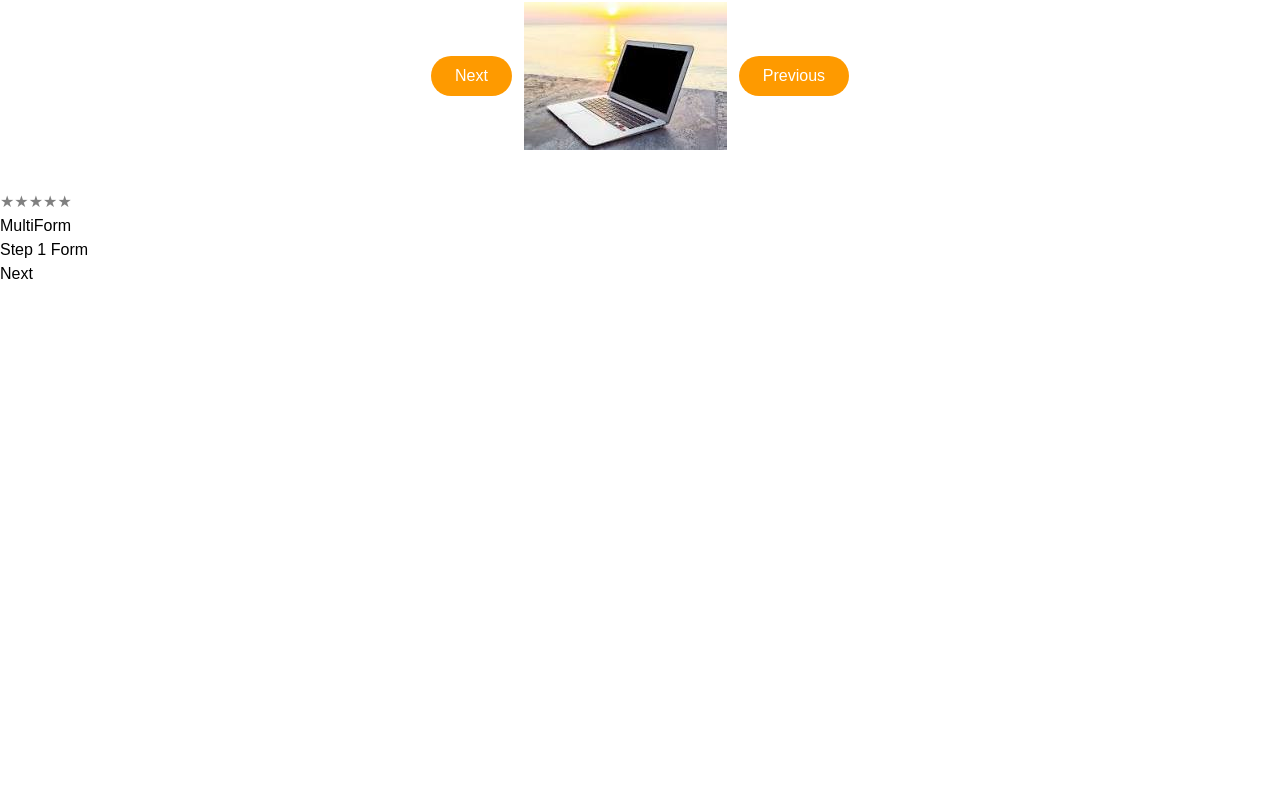
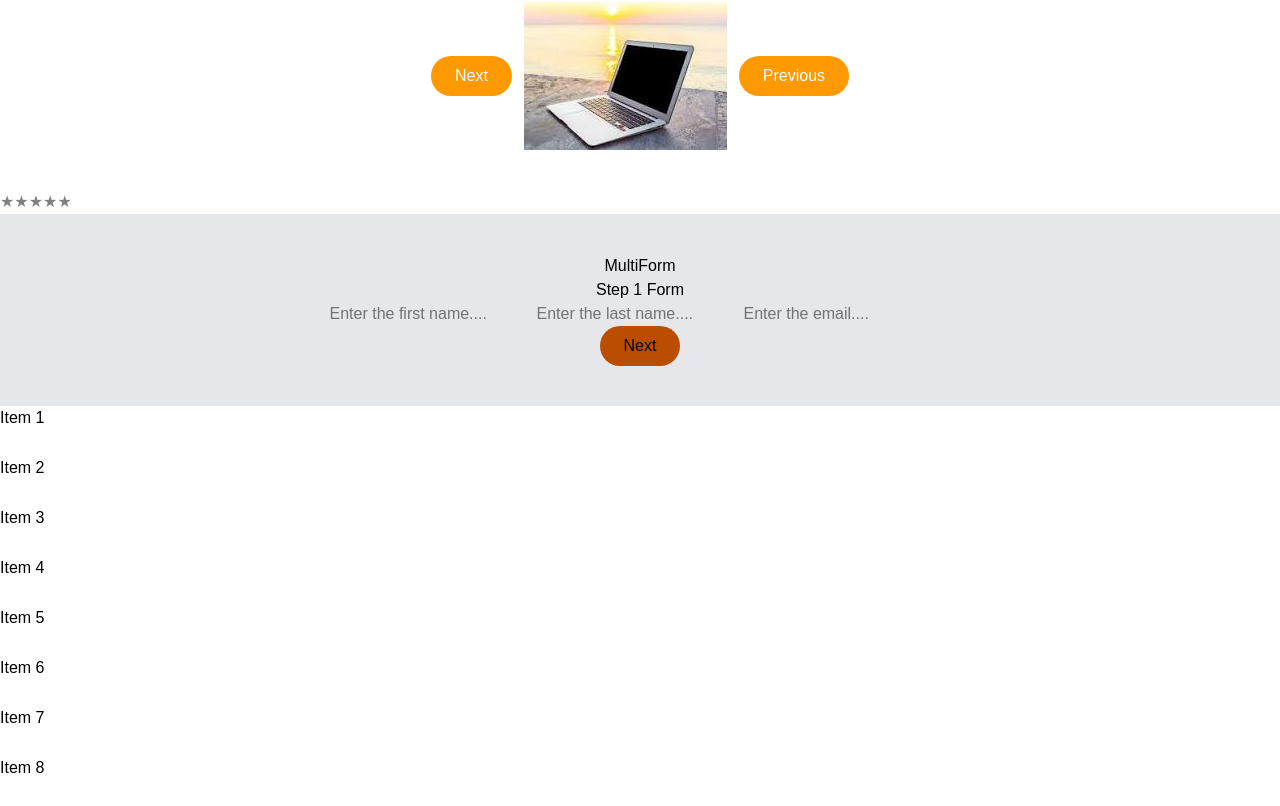
Before and after one commit to Ram-Gulave/React-Redux-Small-Projects, a React app: page / in a window 1280 px wide. Shown: the part 1799-2605 px from the top of the page. Before the commit the page ends 2085 px from the top, so only its background shows below. Built offline with nearby package versions, Linux system fonts and the light colour scheme; no server answers; the HTML template or start-up script is replaced by a standard one.

Commit message:
new component

```diff
--- a/src/App.jsx
+++ b/src/App.jsx
@@ -20,6 +20,7 @@ import ModelComponent from "./components/ModelComponent"
 import Carousel from "./components/Carousel";
 import StarRatings from "./components/StarRatings";
 import MultiForm from "./components/MultiForm";
+import VirtualizedList from "./components/VirtualizedList";
 
 function App() {
 	const dispatch = useDispatch();
@@ -53,6 +54,7 @@ function App() {
 			<Carousel />
 			<StarRatings />
 			<MultiForm />
+			<VirtualizedList />
 		</>
 	)
 }
--- a/src/components/MultiForm.jsx
+++ b/src/components/MultiForm.jsx
@@ -1,43 +1,90 @@
 import { useState } from "react";
 
-const Step1 = ({ next }) => {
-    // const [step1, setStep1] = useState()
+const Step1 = ({ formData, setFormData, next }) => {
+    return (
+        <div className="bg-gray-200">
+            <div className="flex justify-center">
+                <h2>Step 1 Form</h2>
+            </div>
+            <div className="flex justify-center items-center">
+                <input type="text" name="fname" id="fname" placeholder="Enter the first name...." value={formData.fname} onChange={(e) =>  setFormData({...formData, fname:e.target.value})} /><br />
+                <input type="text" name="lname" id="lname" placeholder="Enter the last name...." value={formData.lname} onChange={(e) => setFormData({...formData, lname:e.target.value})} /><br />
+                <input type="email" name="email" id="email" placeholder="Enter the email...." value={formData.email} onChange={(e) => setFormData({...formData, email:e.target.value})} />
+            </div>
+            <div className="flex justify-center pb-10 gap-4">
+                <button onClick={next} className="bg-amber-700 px-6 py-2 rounded-3xl">Next</button>
+            </div>
+        </div>
+    )
+}
+
+
+const Step2 = ({ formData, setFormData, next, previous }) => {
     return (
         <>
-            <div>
-                <h2>Step 1 Form</h2>
-                <button onClick={next}>Next</button>
+            <div className="bg-gray-200">
+                <h2 className="flex justify-center">Step 2 From</h2>
+                <div className="flex justify-center items-center">
+                    <input type="type" id="number" name="number" placeholder="Enter the Mobile Number...." value={formData.number} onChange={(e) => setFormData({...formData, number: e.target.value})} />
+                    <input type="number" id="tmarks" name="tmarks" placeholder="Enter the SSC Marks...." value={formData.tmarks} onChange={(e) => setFormData({...formData, tmarks: e.target.value})} />
+                    <input type="number" id="hmarks" name="hmarks" placeholder="Enter the HSC Marks...." value={formData.hmarks} onChange={(e) => setFormData({ ...formData, hmarks: e.target.value})} />
+                </div>
+                <div className="bg-gray-200 flex justify-center pb-10 gap-4">
+                    <button onClick={next} className="bg-amber-700 px-6 py-2 rounded-3xl ">Next</button>
+                    <button onClick={previous} className="bg-amber-700 px-6 py-2 rounded-3xl">Previous</button>
+                </div>
             </div>
         </>
     )
 }
 
 
-const Step2 = ({ next, previous }) => {
+const Step3 = ({formData, setFormData, next, previous }) => {
     return (
         <>
-            <div>
-                <h2>Step 2 From</h2>
-                <button onClick={next}>Next</button>
-                <button onClick={previous}>Previous</button>
+            <div className="bg-gray-200">
+                <div className="flex justify-center items-center ">
+                    <h2>Step 3 Form</h2>
+                </div>
+                <div className="flex justify-center items-center">
+                    <input type="checkbox" name="checkbox" checked={formData.intern} onChange={(e) => setFormData({...formData, intern:e.target.checked})} />
+                    Click here.. If you done an Internship
+                </div>
+                <div className="flex justify-center pb-10 gap-4">
+                    <button onClick={next} className="bg-amber-700 px-6 py-2 rounded-3xl">Next</button>
+                    <button onClick={previous} className="bg-amber-700 px-6 py-2 rounded-3xl">Previous</button>
+                </div>
             </div>
         </>
     )
 }
 
-
-const Step3 = ({ previous }) => {
+const Review = ({ formData, submit, previous }) => {
     return (
-        <>
+        <div>
+            <h2>Review Application</h2>
+                <pre>
+                    {JSON.stringify(formData, null, 2)}
+                </pre>
             <div>
-                <h2>Step 3 Form</h2>
-                <button onClick={previous}>Previous</button>
+                <button onClick={previous} className="bg-amber-700 px-6 py-2 rounded-3xl">Back</button>
+                <button onClick={submit} className="bg-amber-700 px-6 py-2 rounded-3xl">Submit</button>
             </div>
-        </>
+        </div>
     )
 }
 
 const MultiFormHandler = () => {
+
+    const [formData, setFormData] = useState({
+        fname: "",
+        lname: "",
+        email: "",
+        number: "",
+        tmarks: "",
+        hmarks: "",
+        intern: false
+    })
 
     const [step, setStep] = useState(1)
 
@@ -51,16 +98,19 @@ const MultiFormHandler = () => {
 
     const handleSubmit = (e) => {
         e.preventDefault();
+        console.log(formData);
+
         // TODO: gather state & submit
-        alert("Form submitted!");
+        // alert("Form submitted!");
     };
 
     return (
         <>
             <form onSubmit={handleSubmit}>
-                {step === 1 && <Step1 next={next} />}
-                {step === 2 && <Step2 next={next} previous={previous} />}
-                {step === 3 && <Step3 previous={previous} />}
+                {step === 1 && <Step1 formData={formData} setFormData={setFormData} next={next} />}
+                {step === 2 && <Step2 formData={formData} setFormData={setFormData} next={next} previous={previous} />}
+                {step === 3 && <Step3 formData={formData} setFormData={setFormData} next={next} previous={previous} />}
+                {step === 4 && <Review formData={formData} submit={handleSubmit} previous={previous} />}
             </form>
         </>
     )
@@ -69,7 +119,7 @@ const MultiFormHandler = () => {
 const MultiForm = () => {
     return (
         <div>
-            <h1>MultiForm</h1>
+            <h1 className="flex justify-center items-center bg-gray-200 pt-10">MultiForm</h1>
             <MultiFormHandler />
         </div>
     )
--- /dev/null
+++ b/src/components/VirtualizedList.jsx
@@ -0,0 +1,42 @@
+import React, { useState, useRef } from 'react';
+
+const Virtualized = ({ items, itemHeight, height }) => {
+  const [scrollTop, setScrollTop] = useState(0);
+  const totalHeight = items.length * itemHeight;
+  const viewportRef = useRef(null);
+
+  const handleScroll = () => {
+    setScrollTop(viewportRef.current.scrollTop);
+  };
+
+  const startIndex = Math.floor(scrollTop / itemHeight);
+  const endIndex = Math.min(items.length - 1, startIndex + Math.ceil(height / itemHeight));
+
+  const visibleItems = items.slice(startIndex, endIndex + 1).map((item, index) => (
+    <div key={index} style={{ height: itemHeight }}>
+      {item}
+    </div>
+  ));
+
+  return (
+    <div ref={viewportRef} onScroll={handleScroll} style={{ height, overflowY: 'auto', position: 'relative' }}>
+      <div style={{ height: totalHeight, position: 'relative' }}>
+        <div style={{ position: 'absolute', top: startIndex * itemHeight, width: '100%' }}>
+          {visibleItems}
+        </div>
+      </div>
+    </div>
+  );
+};
+
+const VirtualizedList = () => {
+  const items = Array.from({ length: 10 }, (_, i) => `Item ${i + 1}`);
+
+  return (
+    <div>
+      <Virtualized items={items} itemHeight={50} height={400} />
+    </div>
+  );
+};
+
+export default VirtualizedList;
```
